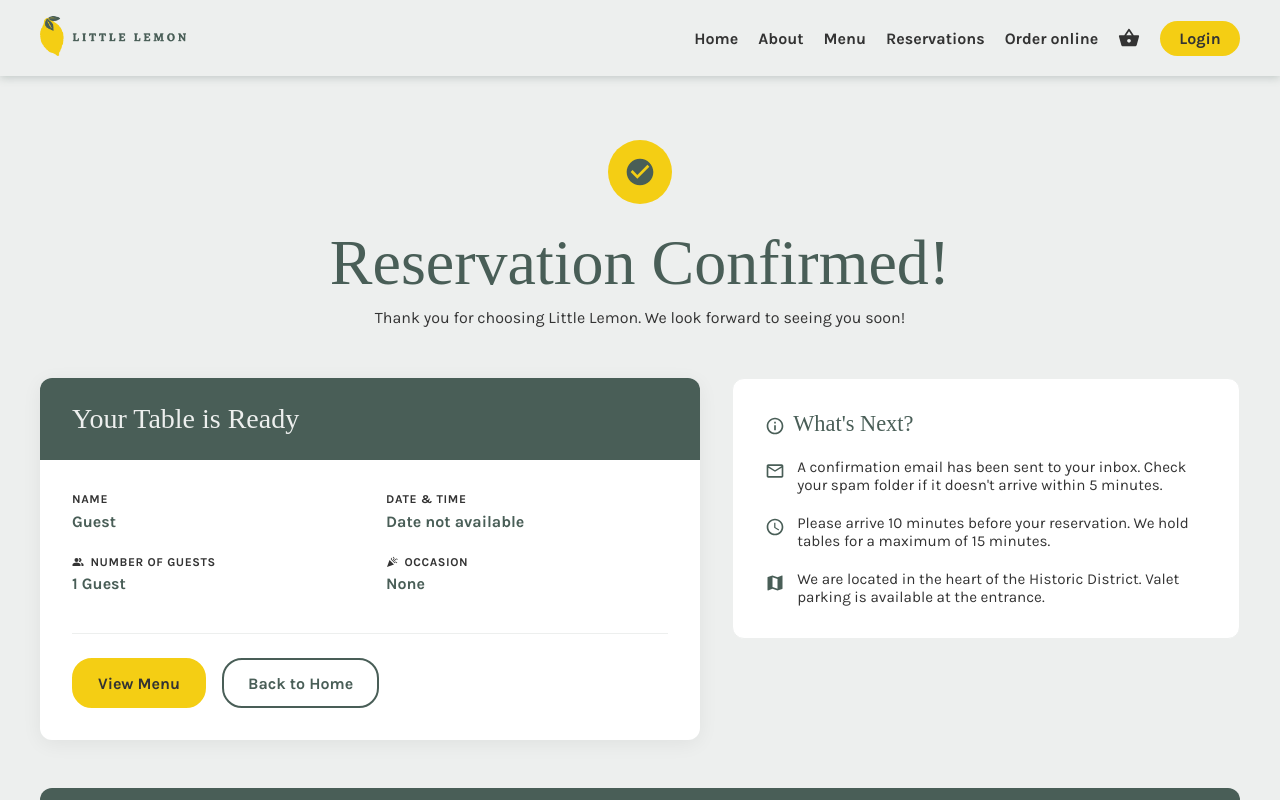
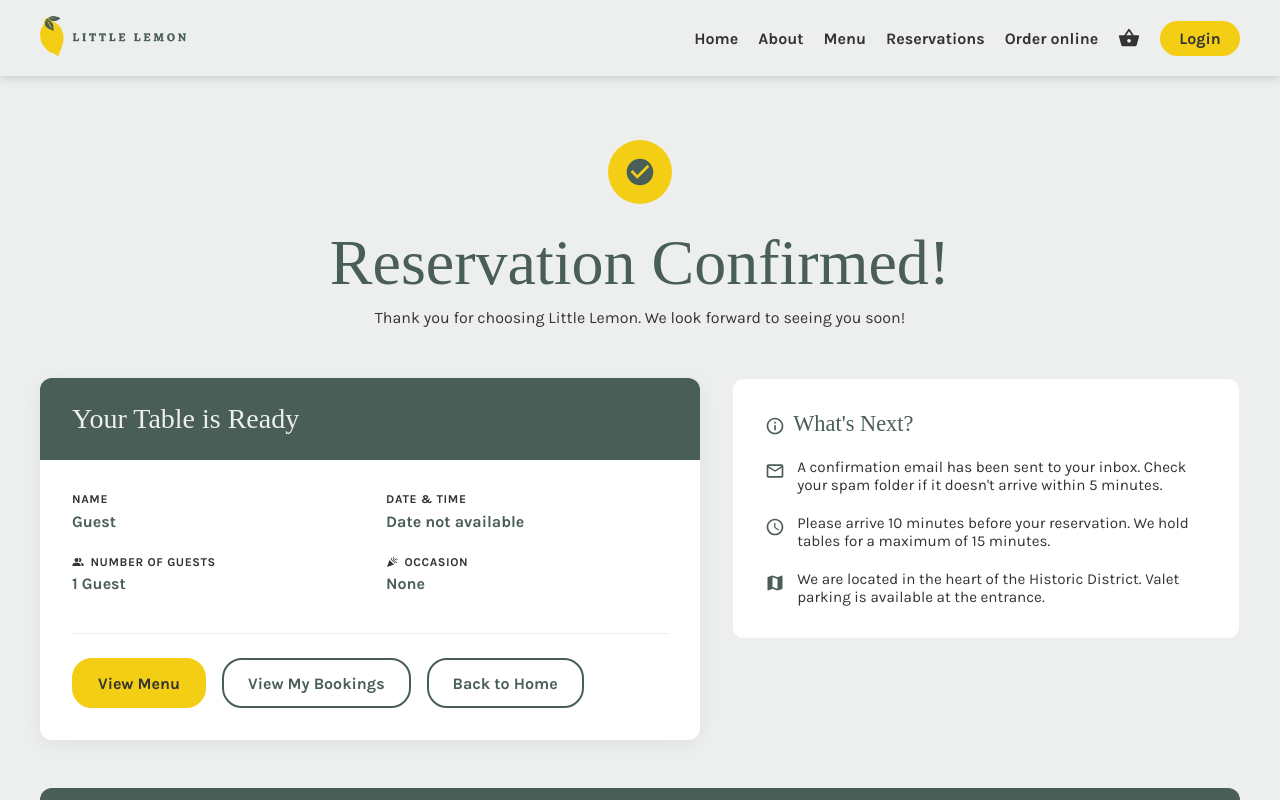
Before and after one commit to a1-soto/Front-End-Meta-Capstone, a React (Create React App) app: page /booking-confirmed in a window 1280 px wide. Shown: the top 800 px of the page. Built offline with nearby package versions, Linux system fonts and the light colour scheme; a web font is replaced by a local one.

Commit message:
Add link from confirmation page to My Bookings, open correct tab via navigation state

```diff
--- a/src/components/BookingPage/BookingPage.jsx
+++ b/src/components/BookingPage/BookingPage.jsx
@@ -1,10 +1,10 @@
 import { useState } from 'react';
-import { useNavigate } from 'react-router-dom';
+import { useNavigate, useLocation } from 'react-router-dom';
 import BookingTabs from '../BookingTabs/BookingTabs';
 import BookingForm from '../BookingForm/BookingForm';
 import MyBookings from '../MyBookings/MyBookings';
 import { submitAPI } from '../../Api/BookingAPI';
-import { saveBooking } from '../../utils/bookingStorage';
+import { saveBooking, getBookings } from '../../utils/bookingStorage';
 import './BookingPage.css';
 import restaurant1 from "../../assets/images/restaurant-view.jpg";
 
@@ -12,7 +12,8 @@ const heroImage = restaurant1;
 
 function BookingPage({ availableTimes, dispatch }) {
   const navigate = useNavigate();
-   const [activeTab, setActiveTab] = useState('book');
+  const location = useLocation();
+  const [activeTab, setActiveTab] = useState(location.state?.tab || 'book');
 
   function handleDateChange(date) {
     dispatch({ type: 'date_changed', date });
@@ -29,6 +30,8 @@ function BookingPage({ availableTimes, dispatch }) {
     return success;
   }
 
+  const bookingCount = getBookings().length;
+
   return (
     <section className="booking-page">
       <div className="booking-hero" style={{ backgroundImage: `url(${heroImage})` }}>
@@ -38,7 +41,8 @@ function BookingPage({ availableTimes, dispatch }) {
         </div>
       </div>
 
-      <BookingTabs activeTab={activeTab} onTabChange={setActiveTab} />
+      <BookingTabs activeTab={activeTab} onTabChange={setActiveTab} bookingCount={bookingCount} />
+
       {activeTab === 'book' ? (
         <BookingForm
           availableTimes={availableTimes}
--- a/src/components/ConfirmedBooking/ConfirmedBooking.jsx
+++ b/src/components/ConfirmedBooking/ConfirmedBooking.jsx
@@ -81,6 +81,13 @@ function ConfirmedBooking() {
                 <Link to="/menu" className="confirmation-btn confirmation-btn--primary">
                   View Menu
                 </Link>
+                <Link
+                  to="/reservations"
+                  state={{ tab: 'mybookings' }}
+                  className="confirmation-btn confirmation-btn--secondary"
+                >
+                  View My Bookings
+                </Link>
                 <Link to="/" className="confirmation-btn confirmation-btn--secondary">
                   Back to Home
                 </Link>
```
Lines whose indentation alone changed are shown as unchanged.
